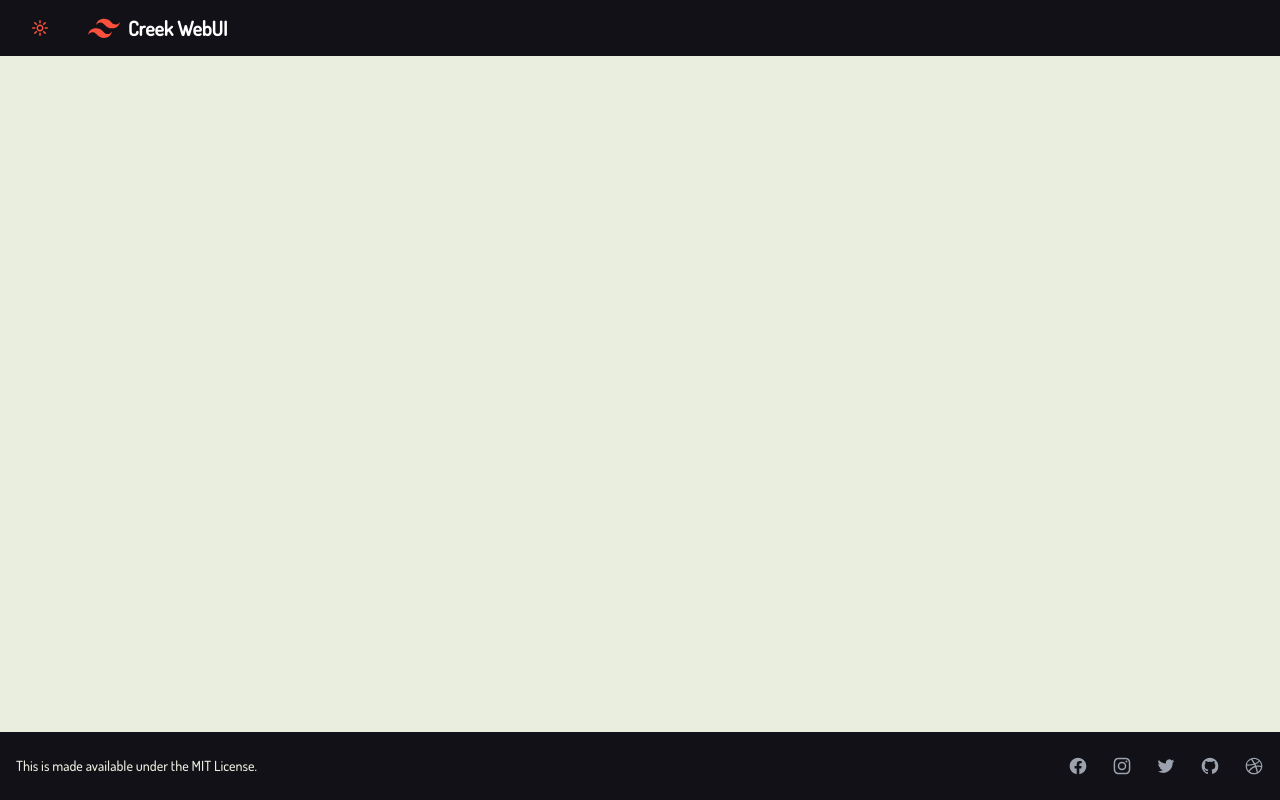
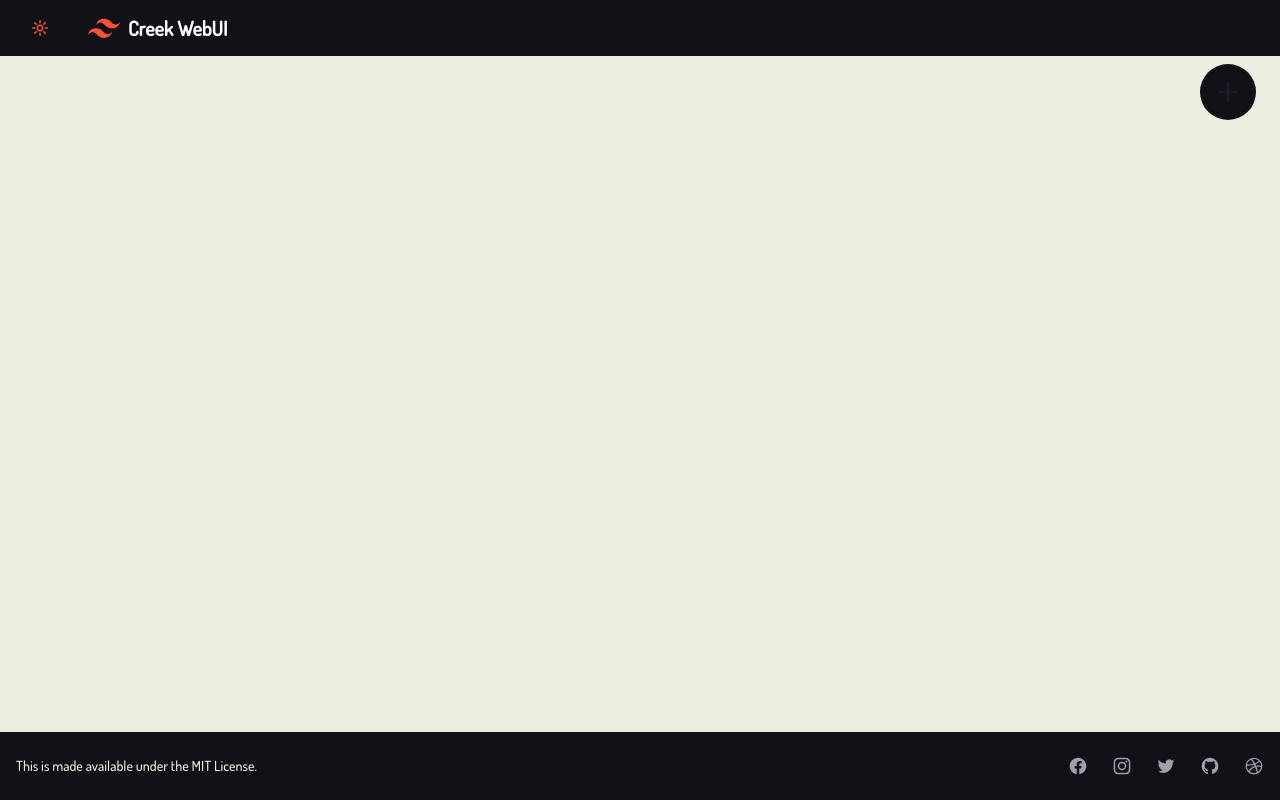
Before and after one commit to Klaushayan/creek-webui, a SvelteKit app: page / in a window 1280 px wide. Built offline with nearby package versions, Linux system fonts and the light colour scheme.

Commit message:
Added a FAB button

```diff
--- /dev/null
+++ b/src/components/FAB.svelte
@@ -0,0 +1,10 @@
+<script lang="ts">
+
+</script>
+
+<div data-dial-init class="fixed lg:top-16 top-20 right-6 group">
+    <button type="button" data-dial-toggle="speed-dial-menu-top-right" aria-controls="speed-dial-menu-top-right" aria-expanded="false" class="flex justify-center items-center w-14 h-14 text-light-text dark:text-dark-text bg-light-secondary rounded-full hover:bg-light-accent dark:bg-dark-secondary dark:hover:bg-dark-accent focus:ring-4 focus:outline-none">
+        <svg aria-hidden="true" class="w-8 h-8 transition-transform group-hover:rotate-45" fill="none" stroke="currentColor" viewBox="0 0 24 24" xmlns="http://www.w3.org/2000/svg"><path stroke-linecap="round" stroke-linejoin="round" stroke-width="2" d="M12 6v6m0 0v6m0-6h6m-6 0H6"></path></svg>
+        <span class="sr-only">Add server</span>
+    </button>
+</div>
--- a/src/routes/+layout.svelte
+++ b/src/routes/+layout.svelte
@@ -6,6 +6,7 @@
   import { onMount } from "svelte";
   import Navbar from "../components/Navbar.svelte";
   import Footer from "../components/Footer.svelte";
+  import Fab from "../components/FAB.svelte";
 
   export let data: LayoutServerData;
   // If returning from different website, runs once (as it's an SPA) to restore user session if session cookie is still valid
@@ -36,5 +37,6 @@
 </script>
 
 <Navbar/>
+<Fab/>
 <slot/>
 <Footer/>
```
